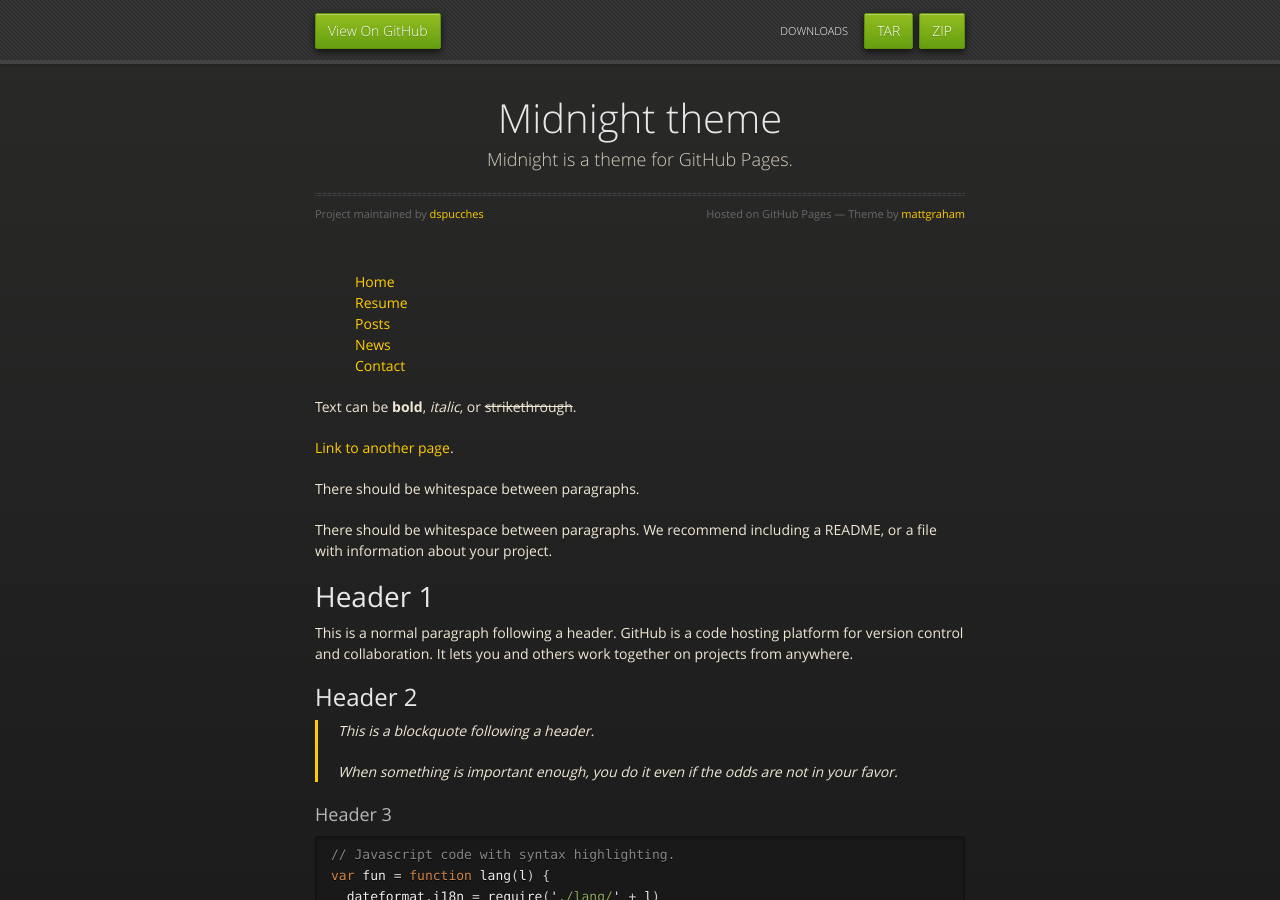
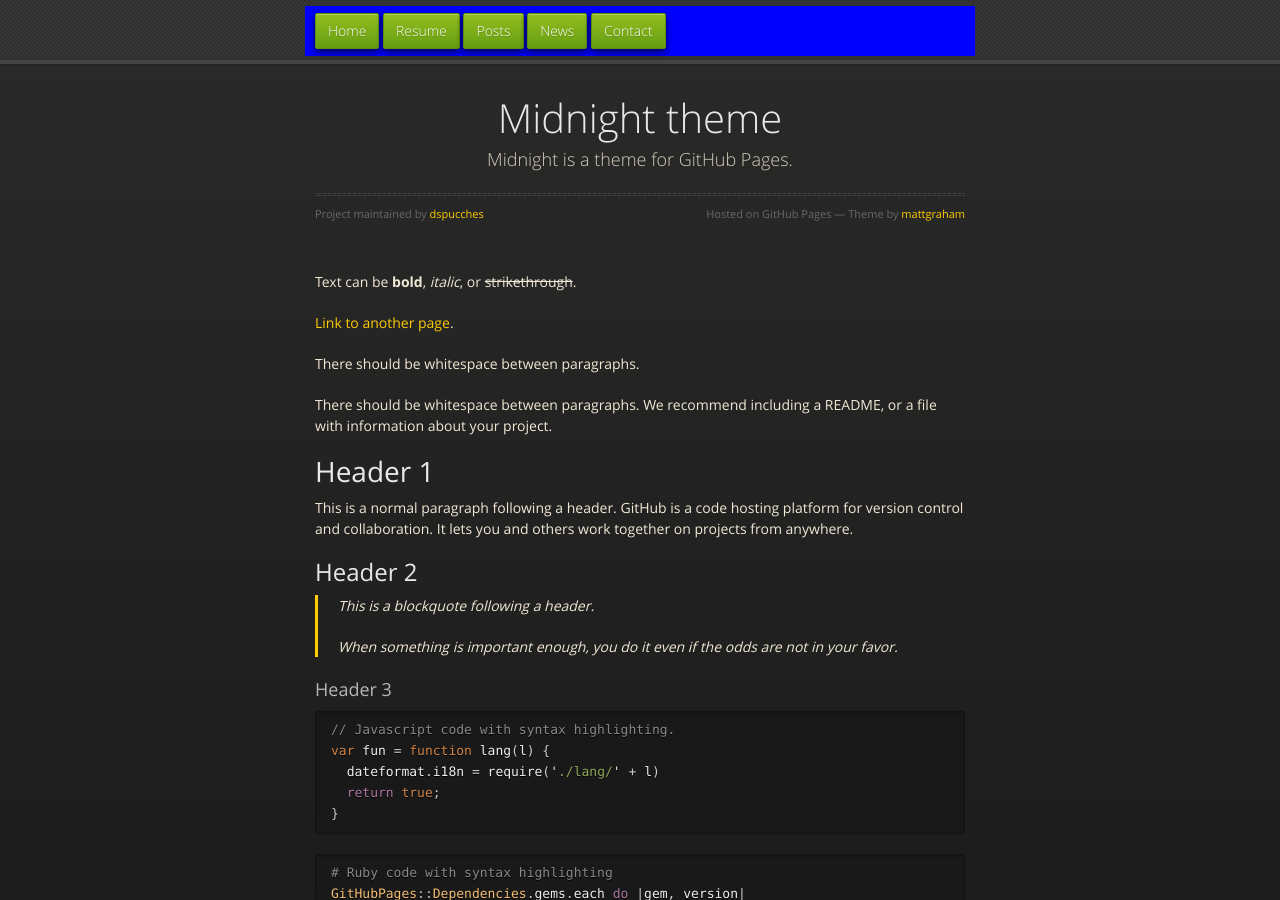
Before and after one commit to dspucches/dspucches.github.io, a Jekyll site: the page built from index.md, in a window 1280 px wide and 900 px high. Built offline with Jekyll 4.4.1, drawn with Linux system fonts in a browser that asks for light colours.

Commit message:
Update default.html

```diff
--- a/_layouts/default.html
+++ b/_layouts/default.html
@@ -13,14 +13,13 @@
   </head>
   <body>
       <div id="header">
-        <nav>
+        <nav class="my-nav">
           <ul>
-            <li class="fork"><a href="{{ site.github.repository_url }}">View On GitHub</a></li>
-            {% if site.show_downloads %}
-              <li class="downloads"><a href="{{ site.github.zip_url }}">ZIP</a></li>
-              <li class="downloads"><a href="{{ site.github.tar_url }}">TAR</a></li>
-              <li class="title">DOWNLOADS</li>
-            {% endif %}
+            <li><a href="https://dspucches.github.io">Home</a></li>
+            <li><a href="https://dspucches.github.io/2023/02/22/resume.html">Resume</a></li>
+            <li><a href="https://dspucches.github.io/2023/02/22/posts.html">Posts</a></li>
+            <li><a href="https://dspucches.github.io/2023/03/07/news.html">News</a></li>
+            <li><a href="https://dspucches.github.io/2023/03/07/contact.html">Contact</a></li>
           </ul>
         </nav>
       </div><!-- end header -->
@@ -35,18 +34,6 @@
           <span class="credits left">Project maintained by <a href="{{ site.github.owner_url }}">{{ site.github.owner_name }}</a></span>
           <span class="credits right">Hosted on GitHub Pages &mdash; Theme by <a href="https://twitter.com/mattgraham">mattgraham</a></span>
         </div>
-        <div class="nav-links">
-          <nav class="my-nav">
-            <ul>
-              <li><a href="https://dspucches.github.io">Home</a></li>
-              <li><a href="https://dspucches.github.io/2023/02/22/resume.html">Resume</a></li>
-              <li><a href="https://dspucches.github.io/2023/02/22/posts.html">Posts</a></li>
-              <li><a href="https://dspucches.github.io/2023/03/07/news.html">News</a></li>
-              <li><a href="https://dspucches.github.io/2023/03/07/contact.html">Contact</a></li>
-            </ul>
-          </nav>
-        </div>
-
 
         {{ content }}
 
```
